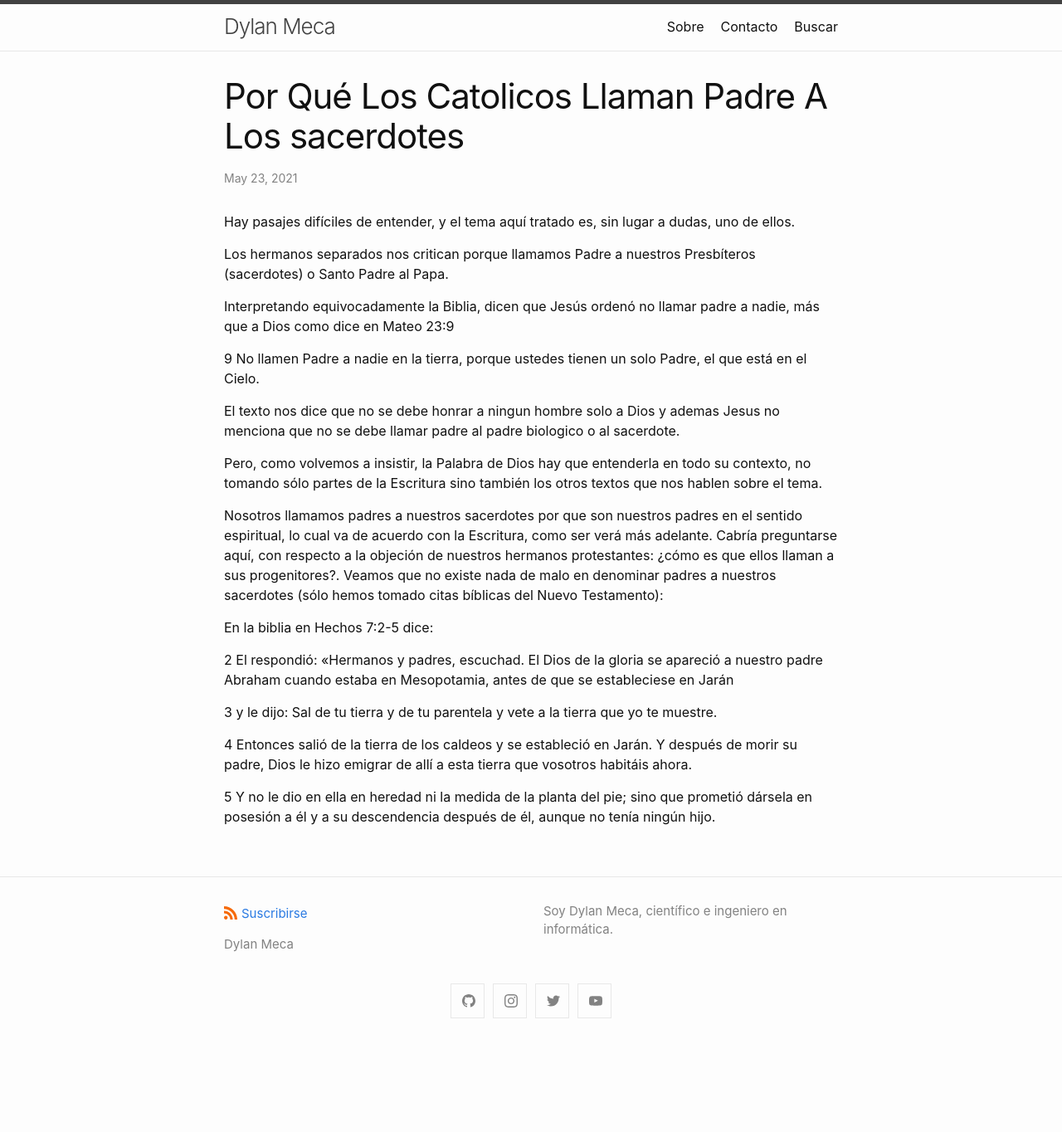
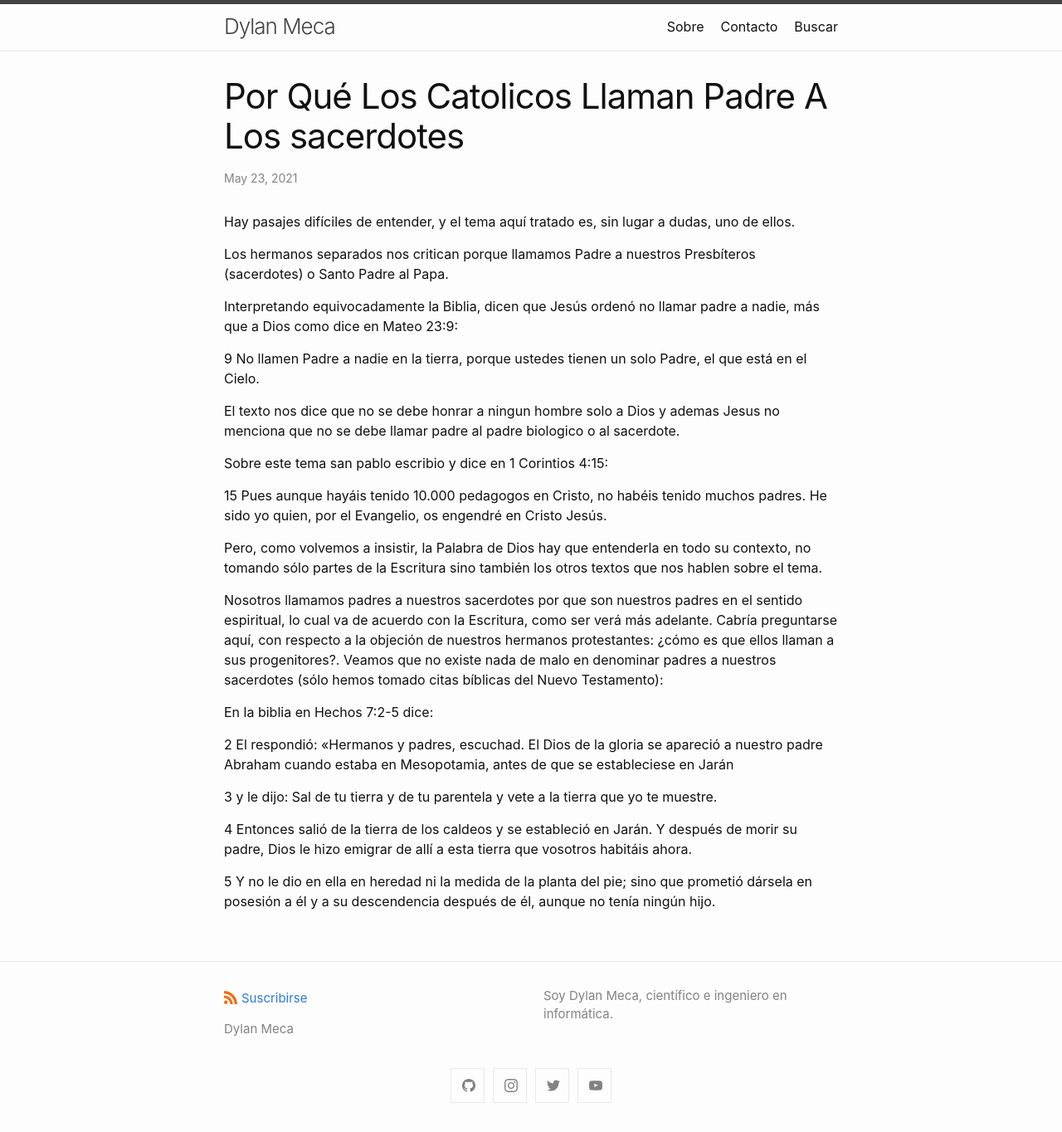
Before and after one commit to dylanmeca/dylanmeca.github.io, a Jekyll site: the page built from _posts/2021-05-23-Por-qué-los-catolicos-llaman-padre-a-los sacerdotes.md, in a window 1280 px wide. Shown: the whole page at 83% size. Built offline with Jekyll 4.4.1, drawn with Linux system fonts in a browser that asks for light colours; a script that is not in the unit is left out; comment, search, counter and statistics services are not loaded; before the commit the page ends 1262 px from its top, so only the background shows below that.

Commit message:
Update 2021-05-23-Por-qué-los-catolicos-llaman-padre-a-los sacerdotes.md

```diff
--- a/_posts/2021-05-23-Por-qué-los-catolicos-llaman-padre-a-los sacerdotes.md
+++ b/_posts/2021-05-23-Por-qué-los-catolicos-llaman-padre-a-los sacerdotes.md
@@ -14,11 +14,15 @@ Hay pasajes difíciles de entender, y el tema aquí tratado es, sin lugar a duda
 
 Los hermanos separados nos critican porque llamamos Padre a nuestros Presbíteros (sacerdotes) o Santo Padre al Papa.
 
-Interpretando equivocadamente la Biblia, dicen que Jesús ordenó no llamar padre a nadie, más que a Dios como dice en Mateo 23:9
+Interpretando equivocadamente la Biblia, dicen que Jesús ordenó no llamar padre a nadie, más que a Dios como dice en Mateo 23:9:
 
 9 No llamen Padre a nadie en la tierra, porque ustedes tienen un solo Padre, el que está en el Cielo.
 
 El texto nos dice que no se debe honrar a ningun hombre solo a Dios y ademas Jesus no menciona que no se debe llamar padre al padre biologico o al sacerdote.
+
+Sobre este tema san pablo escribio y dice en 1 Corintios 4:15:
+
+15 Pues aunque hayáis tenido 10.000 pedagogos en Cristo, no habéis tenido muchos padres. He sido yo quien, por el Evangelio, os engendré en Cristo Jesús.
 
 Pero, como volvemos a insistir, la Palabra de Dios hay que entenderla en todo su contexto, no tomando sólo partes de la Escritura sino también los otros textos que nos hablen sobre el tema.
 
```
